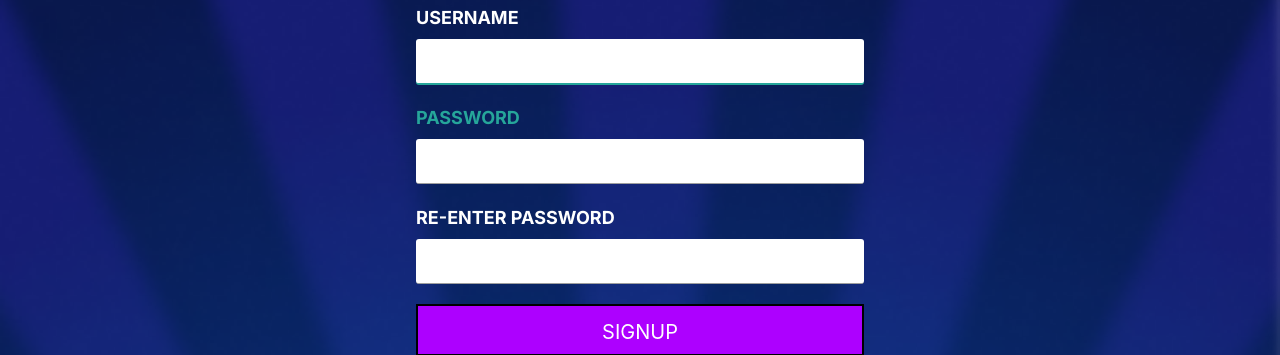
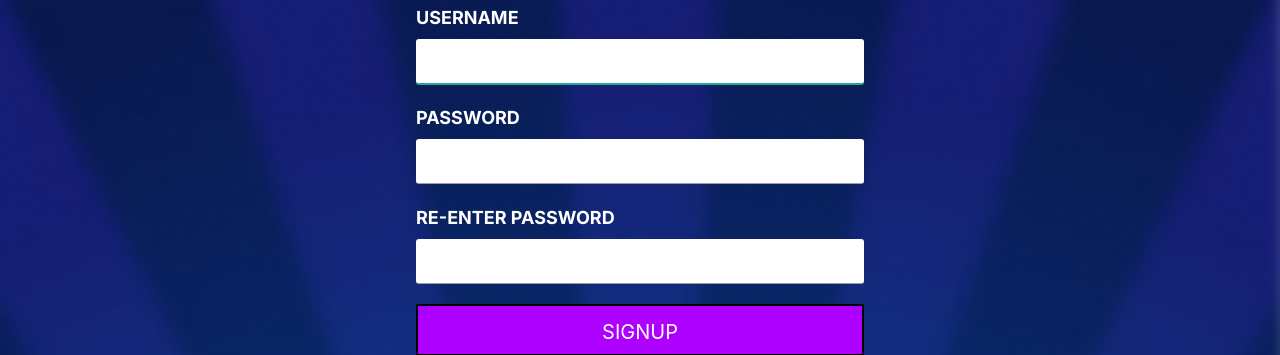
Before and after one commit to KyrianCodez/Vordle, a Flask app: page /signup in a window 1280 px wide, with the restyled element focused. Shown: the part 150-505 px from the top of the page. Run offline with Flask 2, Linux system fonts and the light colour scheme.

Commit message:
fixed input label issue in login & signup

```diff
--- a/App/static/style.css
+++ b/App/static/style.css
@@ -75,6 +75,10 @@ body {
     background-color: white !important;
 }
 
+input:focus+label {
+    color: unset !important;
+}
+
 .auth-label {
     color: white;
     font-size: 120%;
```
